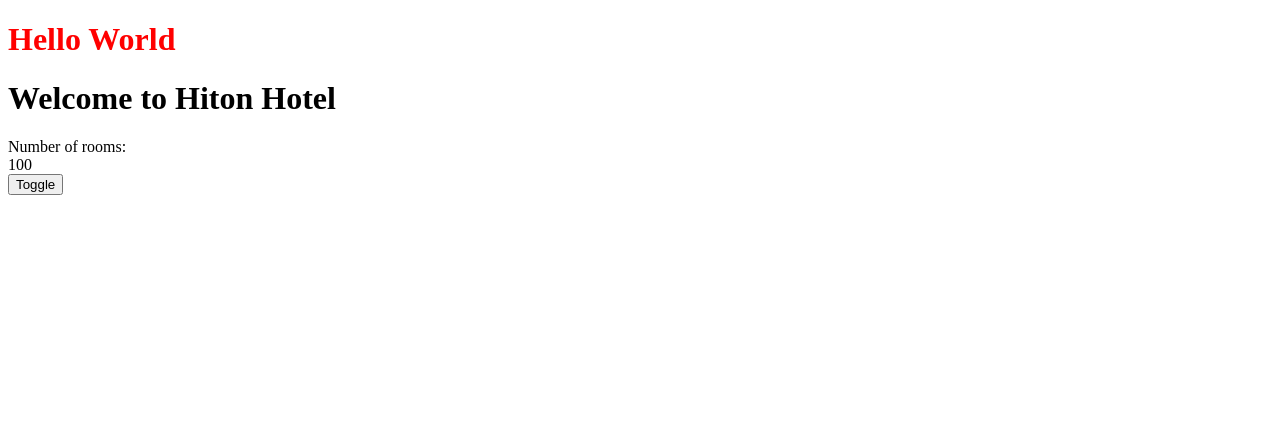
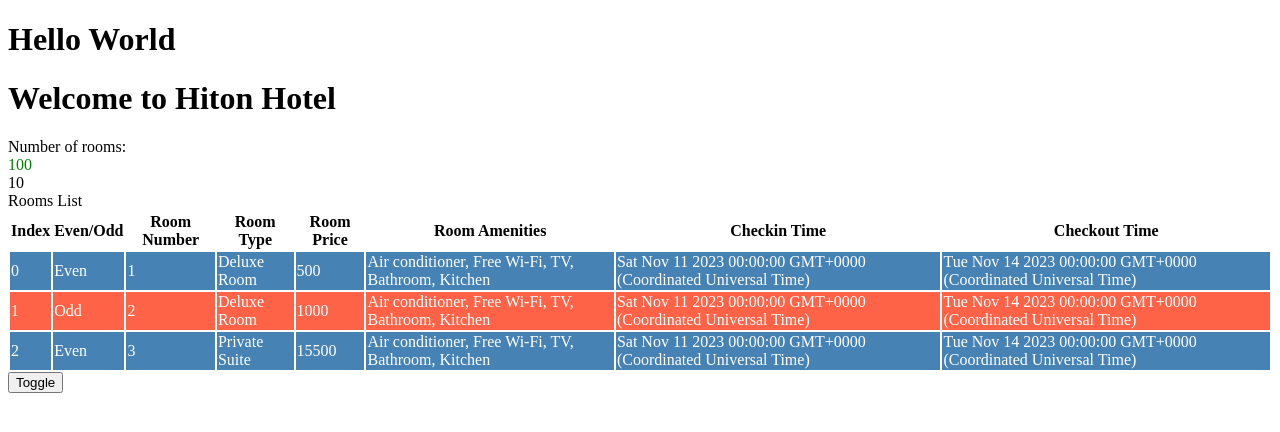
Before and after one commit to minghl/Angular_YTB, an Angular app in the folder Angular/minghaoapp/: page / in a window 1280 px wide. Shown: the top 432 px of the page. Built offline with nearby package versions, Linux system fonts and the light colour scheme.

Commit message:
02 NG Basics - Built-in Directives

```diff
--- a/Angular/minghaoapp/src/app/app.component.html
+++ b/Angular/minghaoapp/src/app/app.component.html
@@ -1,2 +1,8 @@
 <h1>Hello World</h1>
-<mhdev-rooms></mhdev-rooms>
+
+<!-- ngSwitch -->
+<div [ngSwitch]="role">
+  <div *ngSwitchCase="'User'">Welcome User!</div>
+  <div *ngSwitchCase="'Admin'"><mhdev-rooms></mhdev-rooms></div>
+  <div *ngSwitchDefault>You are not authorized to view this page</div>
+</div>
--- a/Angular/minghaoapp/src/app/app.component.ts
+++ b/Angular/minghaoapp/src/app/app.component.ts
@@ -1,13 +1,14 @@
 import { Component } from '@angular/core';
-
 @Component({
   selector: 'mhdev-root',
   templateUrl: './app.component.html',
   // template:`<h2>Hello world from inline template!</h2>
   // <div>Angular is awsome</div>`,
   styleUrls: ['./app.component.scss'],
-  styles:[`h1 { color: red}`]
+  // styles:[`h1 { color: red}`],
 })
 export class AppComponent {
   title = 'minghaoapp';
+
+  role = 'Admin';
 }
--- a/Angular/minghaoapp/src/app/rooms/rooms.component.html
+++ b/Angular/minghaoapp/src/app/rooms/rooms.component.html
@@ -2,8 +2,42 @@
 
 <div [hidden]="hideRooms">
   Number of rooms:
-  <div [innerText]="numberOfRooms"></div>
+  <div
+    [ngStyle]="{ color: rooms.availableRooms ? 'green' : 'red' }"
+    [innerText]="numberOfRooms"
+  ></div>
 </div>
+{{ rooms?.availableRooms ?? "No rooms" }}
 
+<!-- not want to display to all users -->
+<div *ngIf="rooms.availableRooms > 0">
+  Rooms List
+  <!-- {{ roomList }} -->
+  <table>
+    <tr>
+      <th>Index</th>
+      <th>Even/Odd</th>
+      <th>Room Number</th>
+      <th>Room Type</th>
+      <th>Room Price</th>
+      <th>Room Amenities</th>
+      <th>Checkin Time</th>
+      <th>Checkout Time</th>
+    </tr>
+    <tr
+      [ngClass]="e ? 'even' : 'odd'"
+      *ngFor="let room of roomList; let e = even; let o = odd; let i = index"
+    >
+      <td>{{ i }}</td>
+      <td>{{ e ? "Even" : "Odd" }}</td>
+      <td>{{ room.roomNumber }}</td>
+      <td>{{ room.roomType }}</td>
+      <td>{{ room.price }}</td>
+      <td>{{ room.amenities }}</td>
+      <td>{{ room.checkinTime }}</td>
+      <td>{{ room.checkoutTime }}</td>
+    </tr>
+  </table>
+</div>
 <button (click)="toggle()">Toggle</button>
 <!-- document.getElementById('numberOfRooms').innerText = 'numberOfRooms'; -->
--- a/Angular/minghaoapp/src/app/rooms/rooms.component.scss
+++ b/Angular/minghaoapp/src/app/rooms/rooms.component.scss
@@ -0,0 +1,9 @@
+.even {
+  background-color: steelblue;
+  color: white;
+}
+
+.odd{
+  background-color: tomato;
+  color: white;
+}
--- a/Angular/minghaoapp/src/app/rooms/rooms.component.ts
+++ b/Angular/minghaoapp/src/app/rooms/rooms.component.ts
@@ -1,4 +1,5 @@
 import { Component } from '@angular/core';
+import { Room, RoomList } from './rooms';
 
 @Component({
   selector: 'mhdev-rooms',
@@ -12,6 +13,43 @@
 
   hideRooms = false;
 
+  rooms: Room  =  {
+    totalRooms: 30,
+    availableRooms: 10,
+    bookedRooms: 5
+  }
+
+  roomList: RoomList[] = [
+    {
+      roomNumber:1,
+    roomType: 'Deluxe Room',
+    amenities: 'Air conditioner, Free Wi-Fi, TV, Bathroom, Kitchen',
+    price: 500,
+    photos: 'https://images.unsplash.com/photo-1518791841217-8f162f11131',
+    checkinTime: new Date('11-Nov-2023') ,
+    checkoutTime: new Date('14-Nov-2023')
+  },
+    {
+      roomNumber:2,
+    roomType: 'Deluxe Room',
+    amenities: 'Air conditioner, Free Wi-Fi, TV, Bathroom, Kitchen',
+    price: 1000,
+    photos: 'https://images.unsplash.com/photo-1518791841217-8f162f11131',
+    checkinTime: new Date('11-Nov-2023') ,
+    checkoutTime: new Date('14-Nov-2023')
+  },
+    {
+      roomNumber:3,
+    roomType: 'Private Suite',
+    amenities: 'Air conditioner, Free Wi-Fi, TV, Bathroom, Kitchen',
+    price: 15500,
+    photos: 'https://images.unsplash.com/photo-1518791841217-8f162f11131',
+    checkinTime: new Date('11-Nov-2023') ,
+    checkoutTime: new Date('14-Nov-2023')
+  },
+
+]
+
   toggle(){
     this.hideRooms = !this.hideRooms;
   }
--- /dev/null
+++ b/Angular/minghaoapp/src/app/rooms/rooms.ts
@@ -0,0 +1,16 @@
+export interface Room {
+  totalRooms: number;
+  availableRooms: number;
+  bookedRooms: number;
+
+}
+
+export interface RoomList {
+  roomNumber: number;
+  roomType: string;
+  amenities: string;
+  price: number;
+  photos: string;
+  checkinTime: Date;
+  checkoutTime: Date;
+}
```
Also changed, not shown: 1 other file (tests, documents, lock files or other folders).
